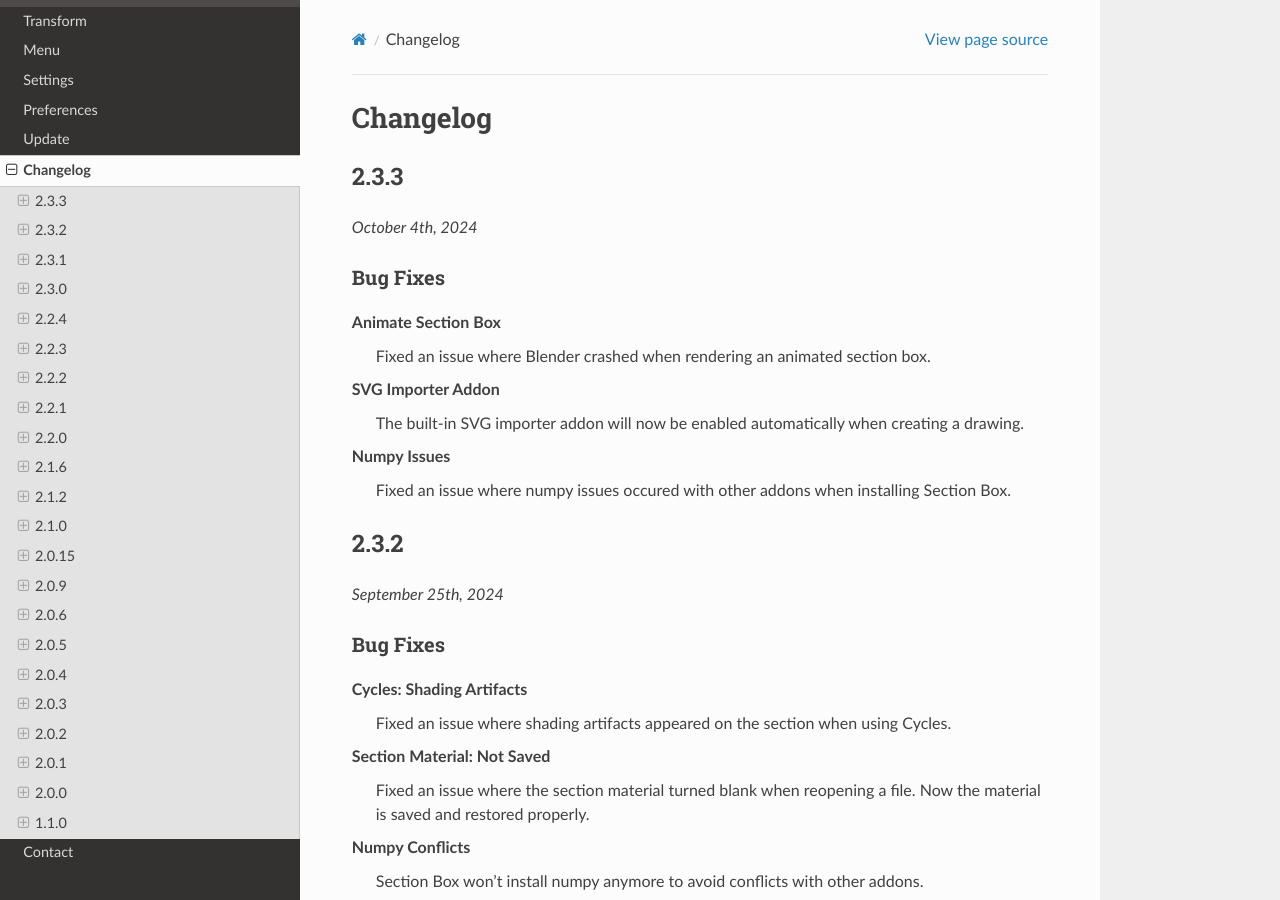
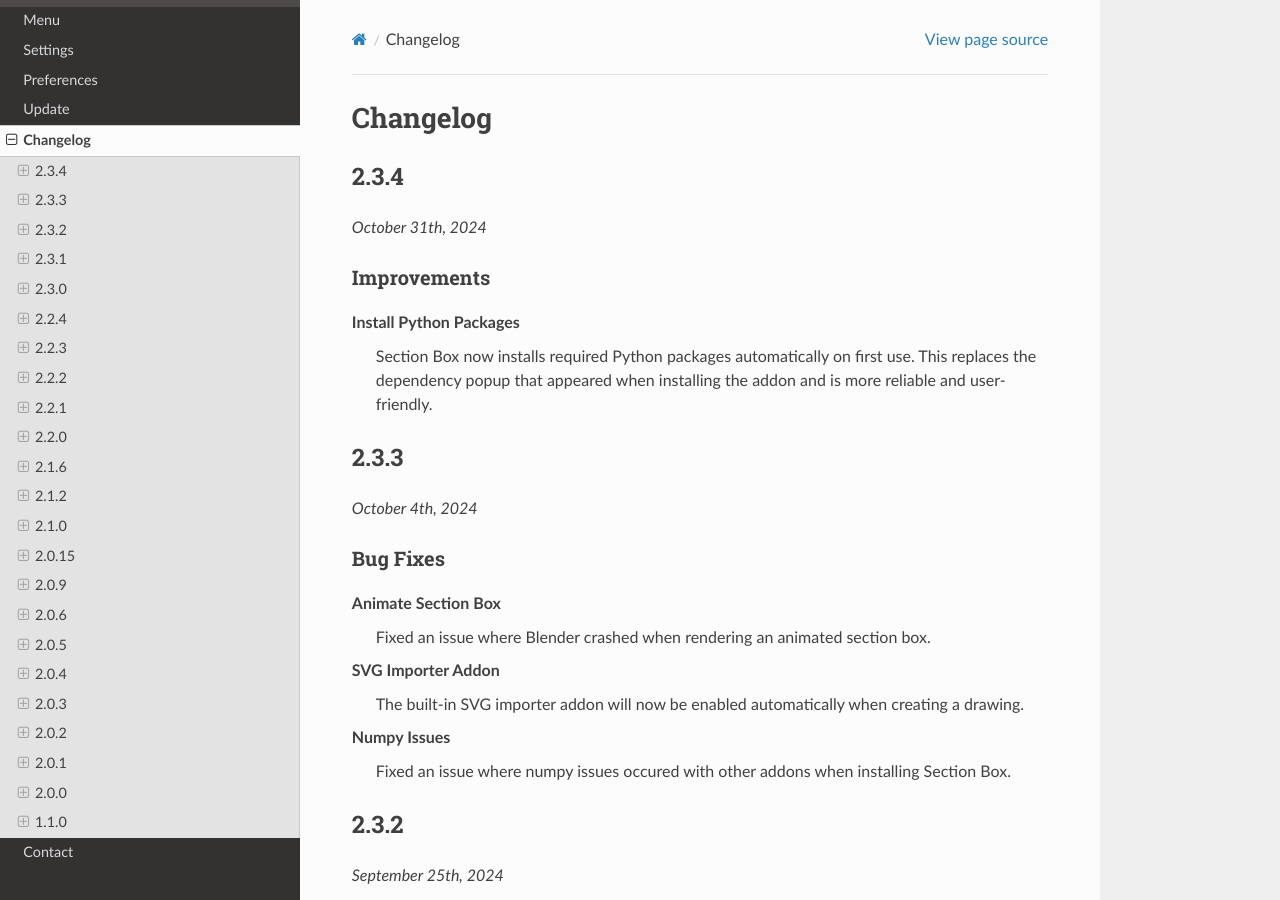
Before and after one commit to rubenmesserschmidt/Section-Box_docs, a Sphinx documentation site: the page built from docs/source/changelog.rst, in a window 1280 px wide and 900 px high. Built offline with Sphinx 7.4.7 and the Read the Docs theme 3.1.0, drawn with Linux system fonts in a browser that asks for light colours.

Commit message:
update 2.3.4

```diff
--- a/docs/source/changelog.rst
+++ b/docs/source/changelog.rst
@@ -1,6 +1,20 @@
 =========
 Changelog
 =========
+
+#####
+2.3.4
+#####
+
+*October 31th, 2024*
+
+************
+Improvements
+************
+
+**Install Python Packages**
+    Section Box now installs required Python packages automatically on first use. This replaces the dependency popup that appeared when installing the addon and is more reliable and user-friendly.
+
 
 #####
 2.3.3
--- a/docs/source/conf.py
+++ b/docs/source/conf.py
@@ -6,8 +6,8 @@ project = "Section Box"
 copyright = "2024, Ruben Messerschmidt"
 author = "Ruben Messerschmidt"
 
-release = "2.3.3"
-version = "2.3.3"
+release = "2.3.4"
+version = "2.3.4"
 
 # -- General configuration
 
```
Also changed, not shown: 1 other file.
